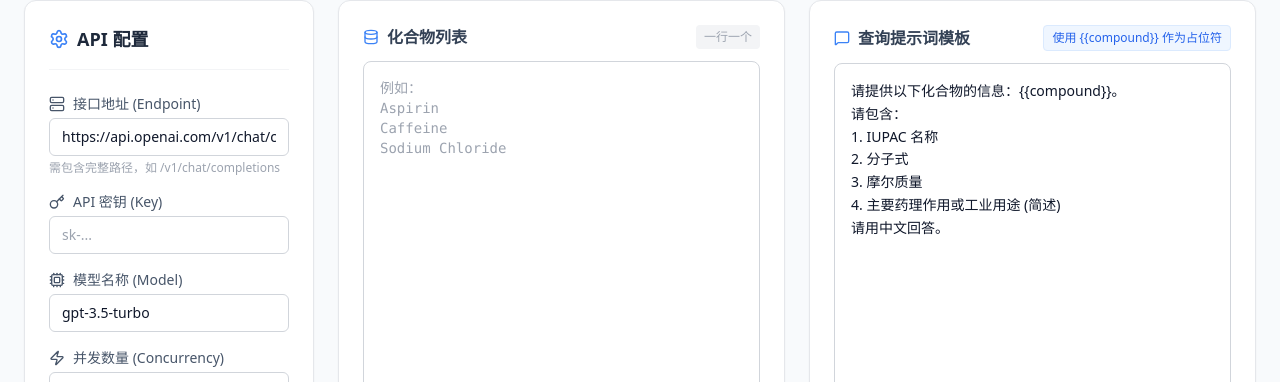
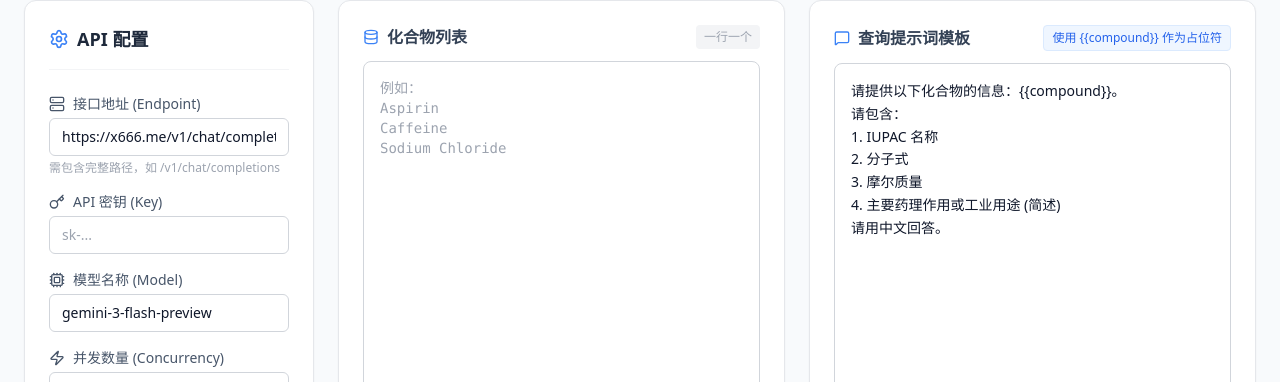
Before and after one commit to shengnan-Luo/Metabolites, a React (Vite) app: page / in a window 1280 px wide. Shown: the part 101-483 px from the top of the page. Built offline with nearby package versions, Linux system fonts and the light colour scheme.

Commit message:
Update App.tsx

```diff
--- a/App.tsx
+++ b/App.tsx
@@ -7,9 +7,9 @@ import { ApiConfig, QueryItem, RequestStatus, BatchProgress } from './types';
 import { fetchCompletion } from './services/apiService';
 
 const DEFAULT_CONFIG: ApiConfig = {
-  endpoint: 'https://api.openai.com/v1/chat/completions',
+  endpoint: 'https://x666.me/v1/chat/completions',
   apiKey: '',
-  model: 'gpt-3.5-turbo',
+  model: 'gemini-3-flash-preview',
   concurrency: 3,
 };
 
```
